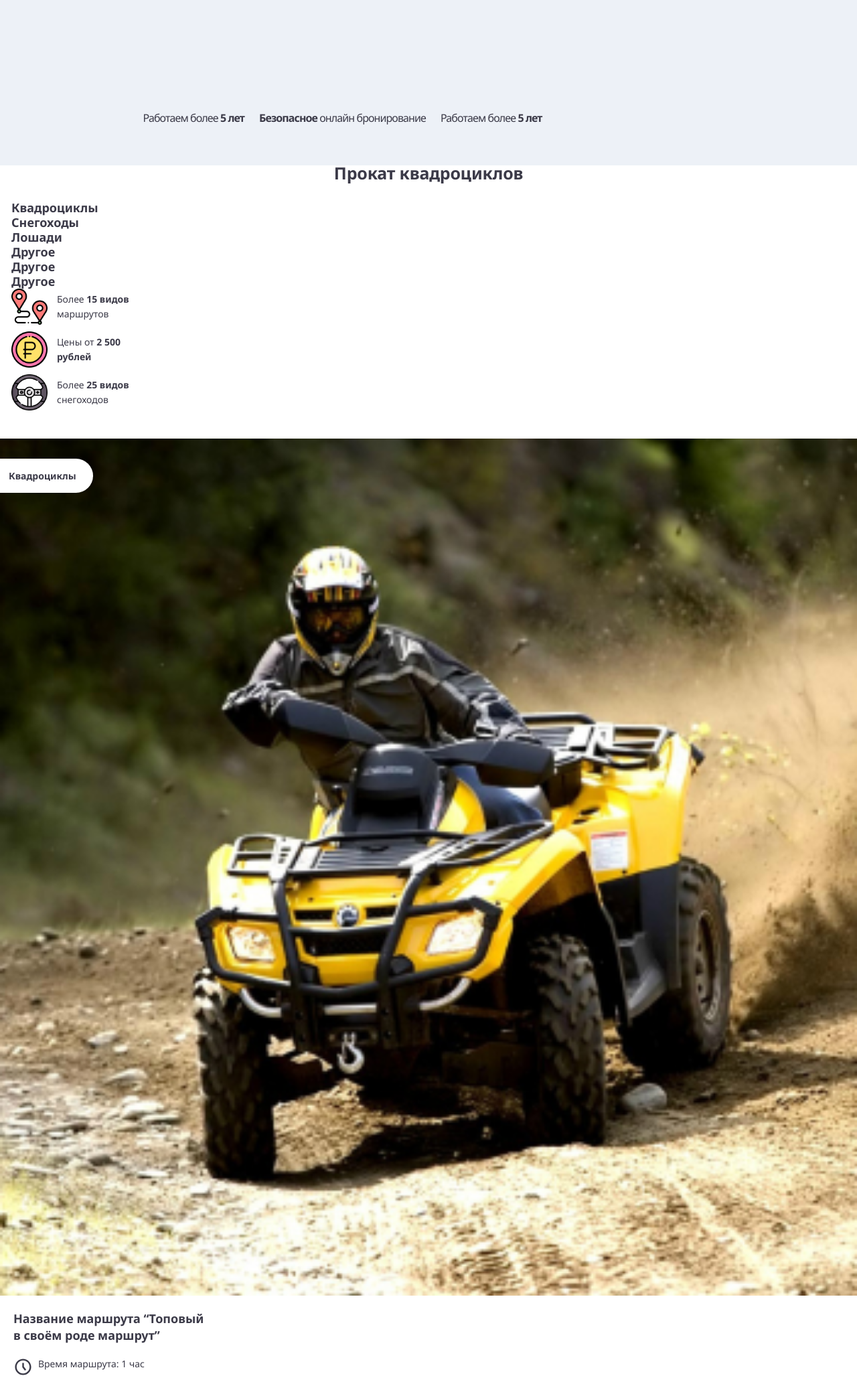
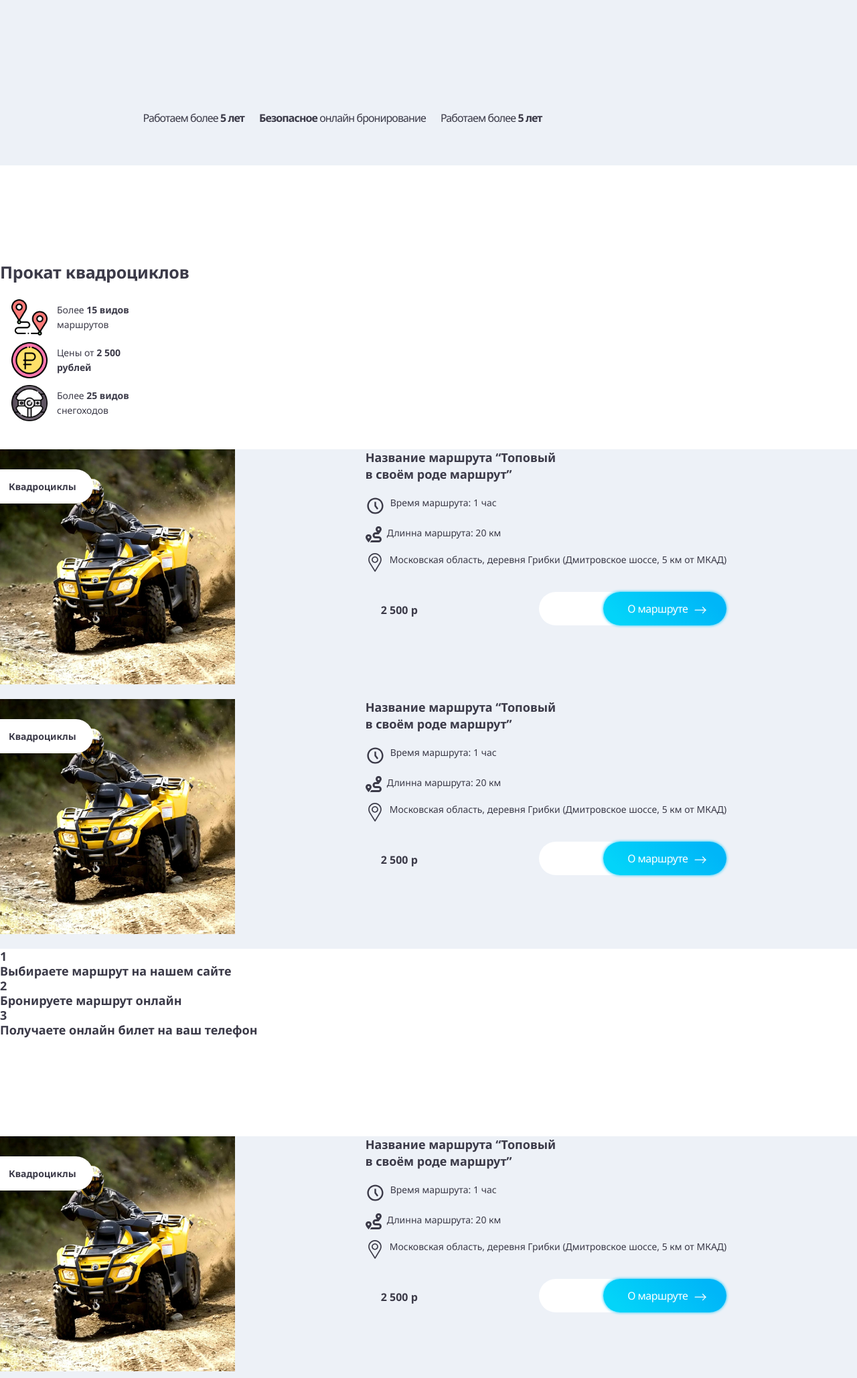
Before and after one commit to flaberfl/django_atv, a Django app: page / in a window 1280 px wide. Shown: the part 559-2617 px from the top of the page at 67% size. Run offline with Django 3.2, Linux system fonts and the light colour scheme.

Commit message:
work 17-10-20

```diff
--- a/src/proj/static/proj/atv-rental2.ru/scss/style.scss
+++ b/src/proj/static/proj/atv-rental2.ru/scss/style.scss
@@ -275,7 +275,7 @@ body {
 .category {
 
     &__title {
-        font-size: 250px;
+        font-size: 25px;
         font-weight: 800;
         letter-spacing: -0.2px;
         text-align: center;
@@ -303,6 +303,12 @@ body {
 
         }
 
+    }
+
+    &__items {
+        background-color: #EDF1F7;
+        position: relative;
+        z-index: -1;
     }
 
     &__item {
@@ -360,29 +366,55 @@ body {
             margin-right: 8px;
         }
 
+        &-bottom {
+            display: flex;
+            margin-top: 30px;
+            margin-bottom: 20px;
+            justify-content: space-between;
+        }
+
         &-price {
             font-size: 16px;
             font-weight: 800;
+            padding-left: 23px;
+            padding-top: 16px;
         }
 
     }
 
     &__button {
         position: relative;
-        font-size: 160px;
+        font-size: 16px;
         font-weight: 400;
         letter-spacing: -0.5px;
         padding: 0 0;
         padding: 14px 58px 14px 36px;
 
+
+
         &::after {
             position: absolute;
-            content: &#8594;
-            // background-image: url(../img/svg/arrow-right.svg); // Потом вставить свгэшку в HTML
-            // right: 20px;
-            width: 12px;
-            height: 12px;
+            content: "";
+            background-image: url(../img/svg/arr-rightn.svg);
+            width: 18px;
+            height: 18px;
+            top: 53%;
+            right: 30px;
+            transform: translateY(-50%);
+        }
 
+        &::before {
+            position: absolute;
+            content: "";
+            width: 200px;
+            height: 50px;
+            background: #fff;
+            // background: red;
+            border-radius: 36px 0px 0px 36px;
+            top: 50%;
+            right: 80px;
+            transform: translateY(-50%);
+            z-index: -1;
         }
 
     }
@@ -390,11 +422,6 @@ body {
     &__menu {
         display: none;
     }
-}
-
-.temp-wrapper {
-    display: flex;
-    margin-top: 30px;
 }
 
 
--- a/src/proj/templates/proj/atv-rental2.ru/block/category.html
+++ b/src/proj/templates/proj/atv-rental2.ru/block/category.html
@@ -7,7 +7,7 @@
 
     <div class="category__presents">
 
-        <nav class="categoru__menu">
+        <!-- <nav class="category__menu">
             <ul>
                 <li>Квадроциклы</li>
                 <li>Снегоходы</li>
@@ -16,7 +16,7 @@
                 <li>Другое</li>
                 <li>Другое</li>
             </ul>
-        </nav>
+        </nav> -->
 
         <div class="category__presents-item">
             <img class="category__presents-item-img" src="{% static static_prefix|add:'../img/rout__img.png' %}"
@@ -29,13 +29,14 @@
                 width="54px" alt="">
             <p class="category__presents-item-text">Цены от <b>2 500 рублей</b></p>
         </div>
+
         <div class=" category__presents-item">
             <img class="category__presents-item-img" src="{% static static_prefix|add:'../img/plans__img.png' %}"
                 width="54px" alt="">
             <p class="category__presents-item-text">Более <b>25 видов</b> снегоходов</p>
         </div>
 
-    </div>
+    </div> <!-- /category__presents -->
 
     <div class="category__items">
 
@@ -46,7 +47,7 @@
                 <div class="category__item-top-title">Квадроциклы</div>
             </div>
 
-            <div class="container">
+            <div class="container category__item-box">
                 <div class="category__item-title">Название маршрута “Топовый в своём роде маршрут”</div>
 
                 <div class="category__item-text">
@@ -66,23 +67,54 @@
 
                 </div>
 
-                <div class="temp-wrapper">
-                    <p class="category__item-price">2</p>
-
+                <div class="category__item-bottom">
+                    <p class="category__item-price">2 500 р</p>
                     <div class="button category__button">
                         <a href="service__detail">О маршруте</a>
                     </div>
 
-
+                </div>
 
             </div>
 
+        </div>
 
+        <div class="category__item category__item--kvadro">
+
+            <div class="category__item-top">
+                <img class="category__item-top-img" src="{% static static_prefix|add:'../img/atv__img.jpg' %}" alt="">
+                <div class="category__item-top-title">Квадроциклы</div>
+            </div>
+
+            <div class="container category__item-box">
+                <div class="category__item-title">Название маршрута “Топовый в своём роде маршрут”</div>
+
+                <div class="category__item-text">
+
+                    <div class="category__item-text-line">
+                        <img src="{% static static_prefix|add:'../img/svg/gridicons_time.svg' %}" alt="">
+                        <p>Время маршрута: 1 час</p>
+                    </div>
+                    <div class="category__item-text-line">
+                        <img src="{% static static_prefix|add:'../img/svg/fa-solid_route.svg' %}" alt="">
+                        <p>Длинна маршрута: 20 км</p>
+                    </div>
+                    <div class="category__item-text-line">
+                        <img src="{% static static_prefix|add:'../img/svg/placeholder__1.svg' %}" alt="">
+                        <p>Московская область, деревня Грибки (Дмитровское шоссе, 5 км от МКАД)</p>
+                    </div>
 
                 </div>
 
+                <div class="category__item-bottom">
+                    <p class="category__item-price">2 500 р</p>
+                    <div class="button category__button">
+                        <a href="service__detail">О маршруте</a>
+                    </div>
 
+                </div>
 
+            </div>
 
         </div>
 
@@ -111,16 +143,17 @@
 </section>
 
 <section class="category">
+
     <div class="category__items">
 
-        <div class="category__item category__item--snowmobile">
+        <div class="category__item category__item--kvadro">
 
             <div class="category__item-top">
                 <img class="category__item-top-img" src="{% static static_prefix|add:'../img/atv__img.jpg' %}" alt="">
                 <div class="category__item-top-title">Квадроциклы</div>
             </div>
 
-            <div class="container">
+            <div class="container category__item-box">
                 <div class="category__item-title">Название маршрута “Топовый в своём роде маршрут”</div>
 
                 <div class="category__item-text">
@@ -140,84 +173,57 @@
 
                 </div>
 
-                <div class="temp-wrapper">
-                    <p class="category__item-price">2</p>
-
+                <div class="category__item-bottom">
+                    <p class="category__item-price">2 500 р</p>
                     <div class="button category__button">
                         <a href="service__detail">О маршруте</a>
                     </div>
 
-
-
                 </div>
-
-
-
-            </div>
-
-
-
 
             </div>
 
         </div>
-</section>
 
+        <div class="category__item category__item--kvadro">
 
-<!-- <div class="route-wrap--mb">
-        <div class="wrap-route-title">
-            <p class="atv__rout-title">Название маршрута “Топовый в своём роде маршрут”</p>
+            <div class="category__item-top">
+                <img class="category__item-top-img" src="{% static static_prefix|add:'../img/atv__img.jpg' %}" alt="">
+                <div class="category__item-top-title">Квадроциклы</div>
             </div>
 
-        <div class="atv__rout-program">
+            <div class="container category__item-box">
+                <div class="category__item-title">Название маршрута “Топовый в своём роде маршрут”</div>
 
-            <div class="program-item">
+                <div class="category__item-text">
+
+                    <div class="category__item-text-line">
                         <img src="{% static static_prefix|add:'../img/svg/gridicons_time.svg' %}" alt="">
                         <p>Время маршрута: 1 час</p>
                     </div>
-
-            <div class="program-item">
+                    <div class="category__item-text-line">
                         <img src="{% static static_prefix|add:'../img/svg/fa-solid_route.svg' %}" alt="">
                         <p>Длинна маршрута: 20 км</p>
                     </div>
-
-            <div class="program-item">
-                <img src="{% static static_prefix|add:'../img/svg/fa-solid_route.svg' %}" alt="">
+                    <div class="category__item-text-line">
+                        <img src="{% static static_prefix|add:'../img/svg/placeholder__1.svg' %}" alt="">
                         <p>Московская область, деревня Грибки (Дмитровское шоссе, 5 км от МКАД)</p>
                     </div>
 
                 </div>
 
-        <div class=" tv__rout-about">
-            <div class="atv__rout-price"></div>
-            <a href="" class="atv__rout-link"></a>
+                <div class="category__item-bottom">
+                    <p class="category__item-price">2 500 р</p>
+                    <div class="button category__button">
+                        <a href="service__detail">О маршруте</a>
                     </div>
-    </div> -->
-
-
-
-
-
-
-<!-- <h2 class="title title--align_center title--pb category__title">
-            {% with service_type_data_list|length as n_service_type_data_list %}
-            {{ n_service_type_data_list }} {{ n_service_type_data_list|rupluralize:"вид,вида,видов" }} катаний
-            {% endwith %}
-        </h2>
-        <div class="category__items">
-            {% for service_type in '123' %}
-            <div class="category__item category__item--kvadro" style="background-image: url({{ service_type.page_data.custom_photos.service_type_bg_image.big }});">
-                <div class="category__item-title fl">Вид услуги {{ service_type }}</div>
-                <div class="category__item-text">
-                    <div class="text-line">Количество маршрутов: 5</div>
-                </div>
-                <div class="category__item-price">
-                    от 2000 руб
 
                 </div>
-                <a href="{% url 'service_list' %}" class="button category__button">
-                    Посмотреть маршруты
-                </a>
+
             </div>
-            {% endfor %}
-        </div> -->
+
+        </div>
+
+    </div>
+
+</section>
```
Also changed, not shown: src/proj/static/proj/atv-rental2.ru/css/style.css (+94 -6 lines), src/proj/static/proj/atv-rental2.ru/css/style.min.css, src/proj/static/proj/atv-rental2.ru/img/svg/arr-rightn.svg (added), src/proj/static/proj/atv-rental2.ru/img/svg/instruct-item.svg (added). Lines whose indentation alone changed are shown as unchanged.
